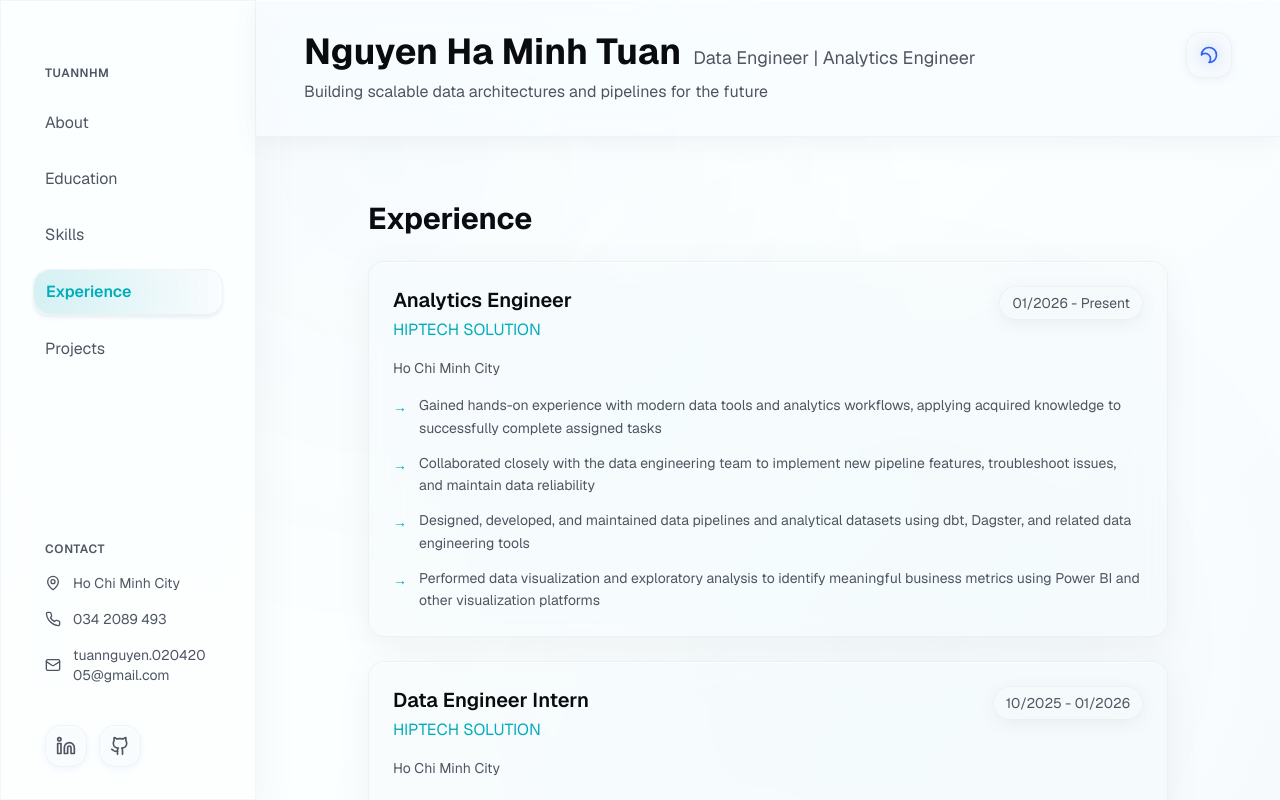
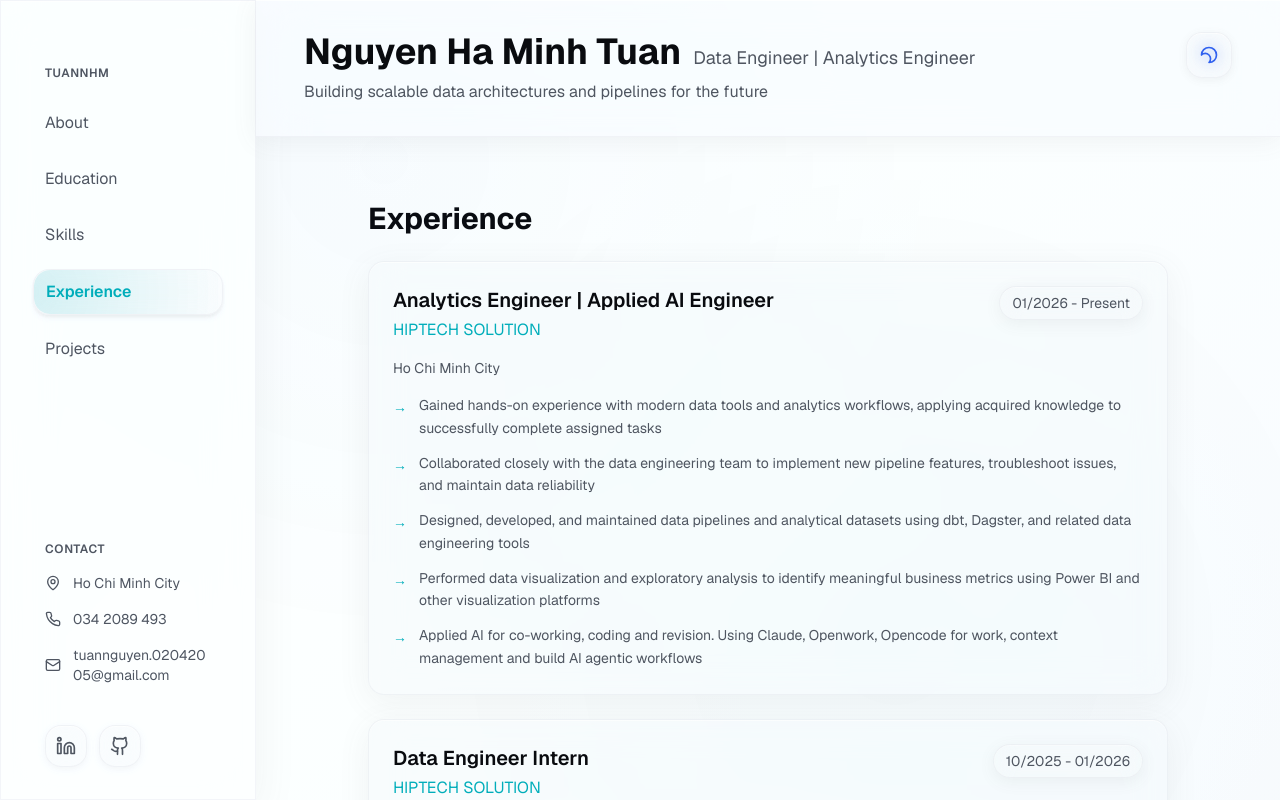
Before and after one commit to MinhTuan2405/MinhTuan2405, a Next.js app: page / in a window 1280 px wide. Both pictures are taken after a click on the button "Experience". Shown: the top 800 px of the page. Built offline with nearby package versions, Linux system fonts and the light colour scheme.

Commit message:
update title

```diff
--- a/components/cv-experience.tsx
+++ b/components/cv-experience.tsx
@@ -5,7 +5,7 @@ import { motion } from "framer-motion"
 export default function CVExperience() {
   const experiences = [
     {
-      position: "Analytics Engineer",
+      position: "Analytics Engineer | Applied AI Engineer",
       company: "HIPTECH SOLUTION",
       location: "Ho Chi Minh City",
       period: "01/2026 - Present",
@@ -14,6 +14,7 @@ export default function CVExperience() {
         "Collaborated closely with the data engineering team to implement new pipeline features, troubleshoot issues, and maintain data reliability",
         "Designed, developed, and maintained data pipelines and analytical datasets using dbt, Dagster, and related data engineering tools",
         "Performed data visualization and exploratory analysis to identify meaningful business metrics using Power BI and other visualization platforms",
+        "Applied AI for co-working, coding and revision. Using Claude, Openwork, Opencode for work, context management and build AI agentic workflows "
       ],
     },
     {
```
